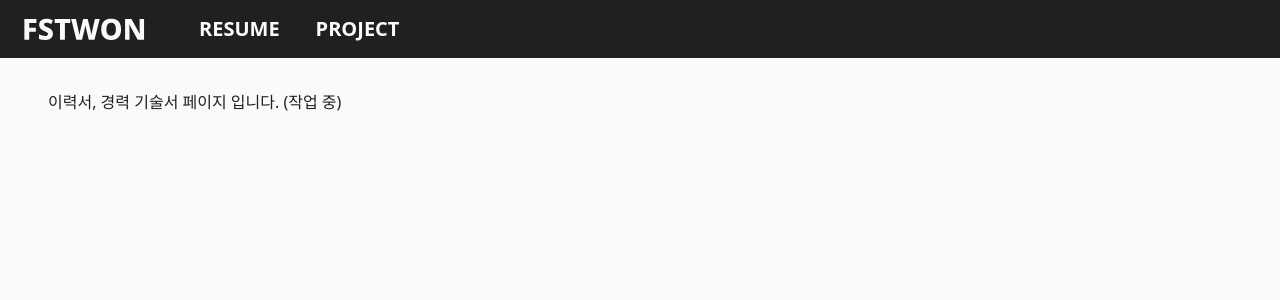
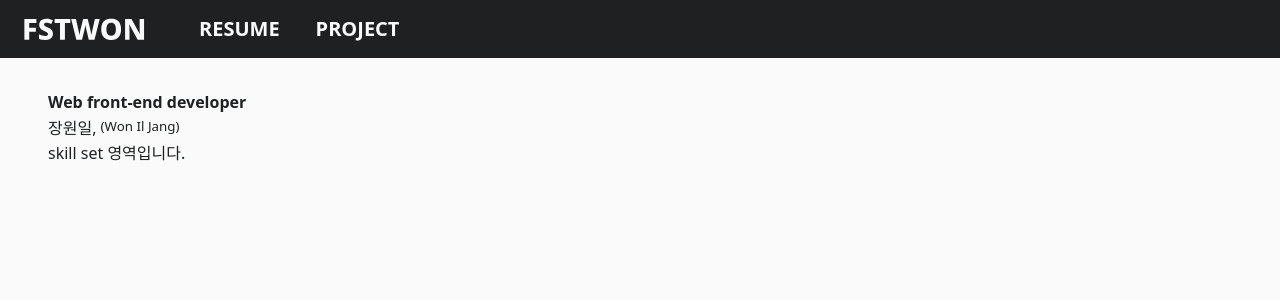
Before and after one commit to fstwon/portfolio, a React app: page / in a window 1280 px wide. Shown: the top 300 px of the page. Built offline with nearby package versions, Linux system fonts and the light colour scheme.

Commit message:
resume page 구조 설계 작업 진행 중

```diff
--- /dev/null
+++ b/src/pages/resume/components/asideContents/asideContents.component.tsx
@@ -0,0 +1,11 @@
+import { ResumeContact } from "./contact/resumeContact.component";
+import { ResumeSkillset } from "./skillset/resumeSkillset.component";
+
+export function AsideContents() {
+  return (
+    <aside className='resume_aside_container'>
+      <ResumeContact />
+      <ResumeSkillset />
+    </aside>
+  )
+}
--- /dev/null
+++ b/src/pages/resume/components/asideContents/contact/resumeContact.component.tsx
@@ -0,0 +1,19 @@
+export function ResumeContact() {
+  return (
+    <section className='resume_aside_section contact'>
+      {/*
+        Contact 영역
+        이름,
+        이메일, icon
+        깃허브, icon
+        블로그, icon
+      */}
+      <h4 className="resume_contact jop_des">
+        Web front-end developer
+      </h4>
+      <div className="resume_contact name">
+        장원일, <small className='resume_contact_name eng'>(Won Il Jang)</small>
+      </div>
+    </section>
+  )
+}
--- /dev/null
+++ b/src/pages/resume/components/asideContents/skillset/resumeSkillset.component.tsx
@@ -0,0 +1,13 @@
+export function ResumeSkillset() {
+  return (
+    <section className='resume_aside_section skill-set'>
+      skill set 영역입니다.
+      {/*
+        Skill set 영역
+        front-end
+        back-end
+        tools
+      */}
+    </section>
+  )
+}
--- a/src/pages/resume/resume.page.tsx
+++ b/src/pages/resume/resume.page.tsx
@@ -1,3 +1,4 @@
+import { AsideContents } from "./components/asideContents/asideContents.component";
 import "./resume.style.scss";
 
 type TClassName = string;
@@ -6,8 +7,7 @@ const className:TClassName = 'main_resume_page_container';
 export function ResumePage() {
   return (
     <section className={className} >
-      {/* section * 2 */}
-      이력서, 경력 기술서 페이지 입니다. (작업 중)
+      <AsideContents />
     </section>
   )
 }
--- a/src/pages/resume/resume.style.scss
+++ b/src/pages/resume/resume.style.scss
@@ -0,0 +1,3 @@
+.main_resume_page_container {
+
+}
```
